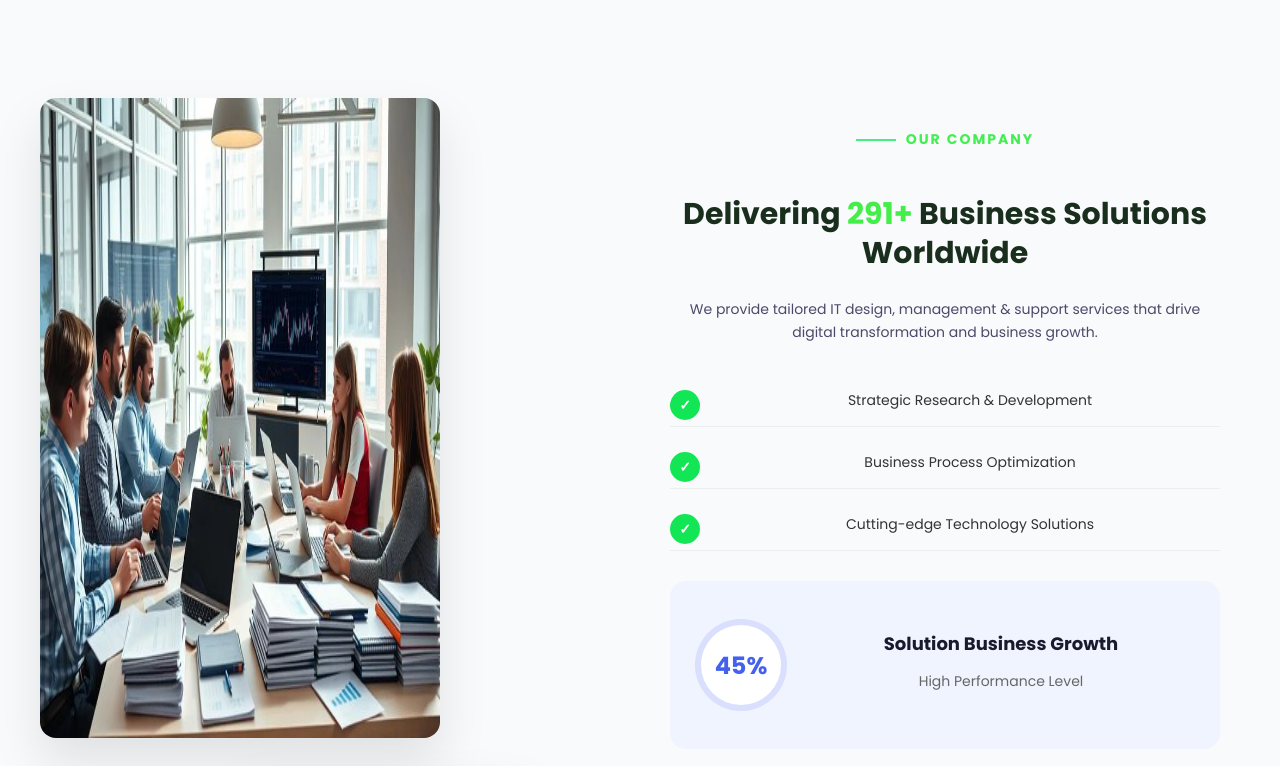
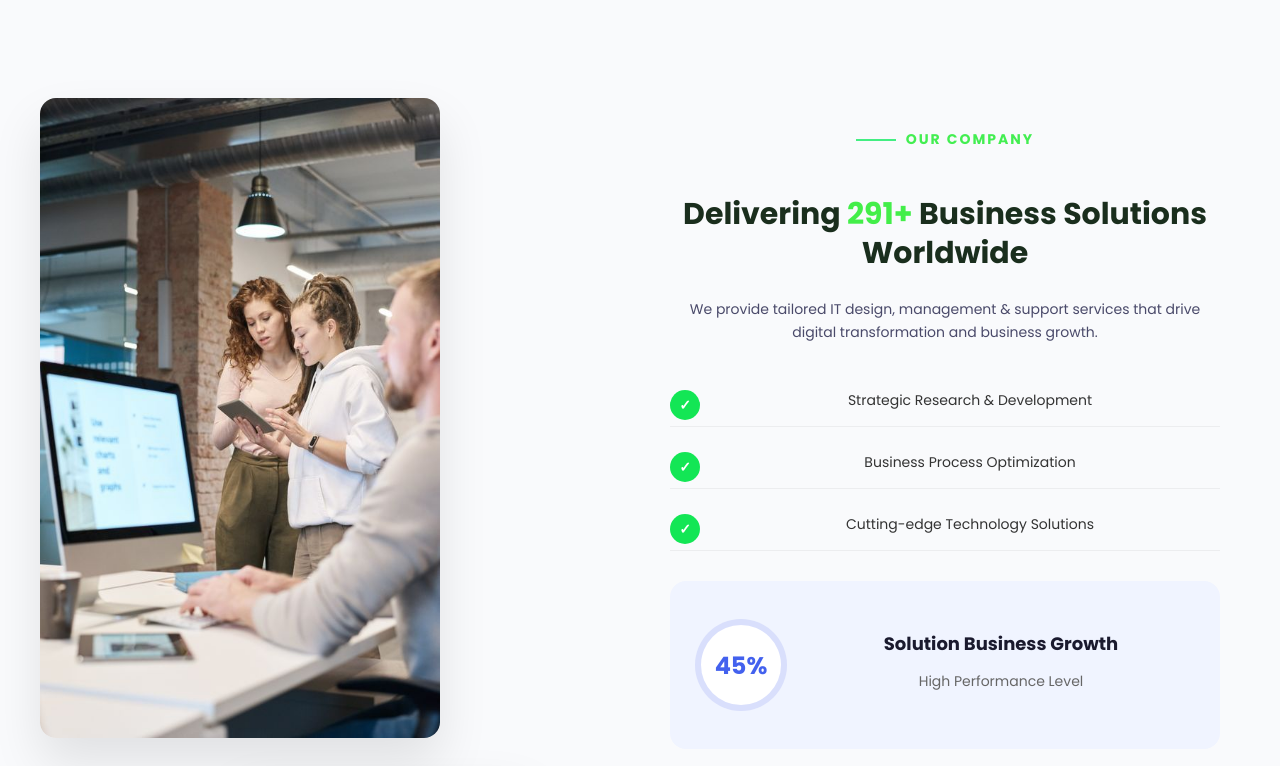
Before and after one commit to siddhantdhomse45/neweage-cloud, a React (Vite) app: page /aboutus in a window 1280 px wide. Shown: the part 869-1635 px from the top of the page. Built offline with nearby package versions, Linux system fonts and the light colour scheme.

Commit message:
Changes expere

```diff
--- a/src/component/about/aboutleader/Aboutleaders.jsx
+++ b/src/component/about/aboutleader/Aboutleaders.jsx
@@ -29,7 +29,7 @@ const Aboutleaders = () => {
         <div className={`${styles.leftContent} ${styles.animateOnScroll}`}>
           <div className={styles.imageContainer}>
             <img
-              src="/src/assets/completed3.jpg"
+              src="/src/assets/completed2.jpg"
               alt="Team working"
               className={`${styles.mainImage} ${styles.animateOnScroll}`}
             />
```
